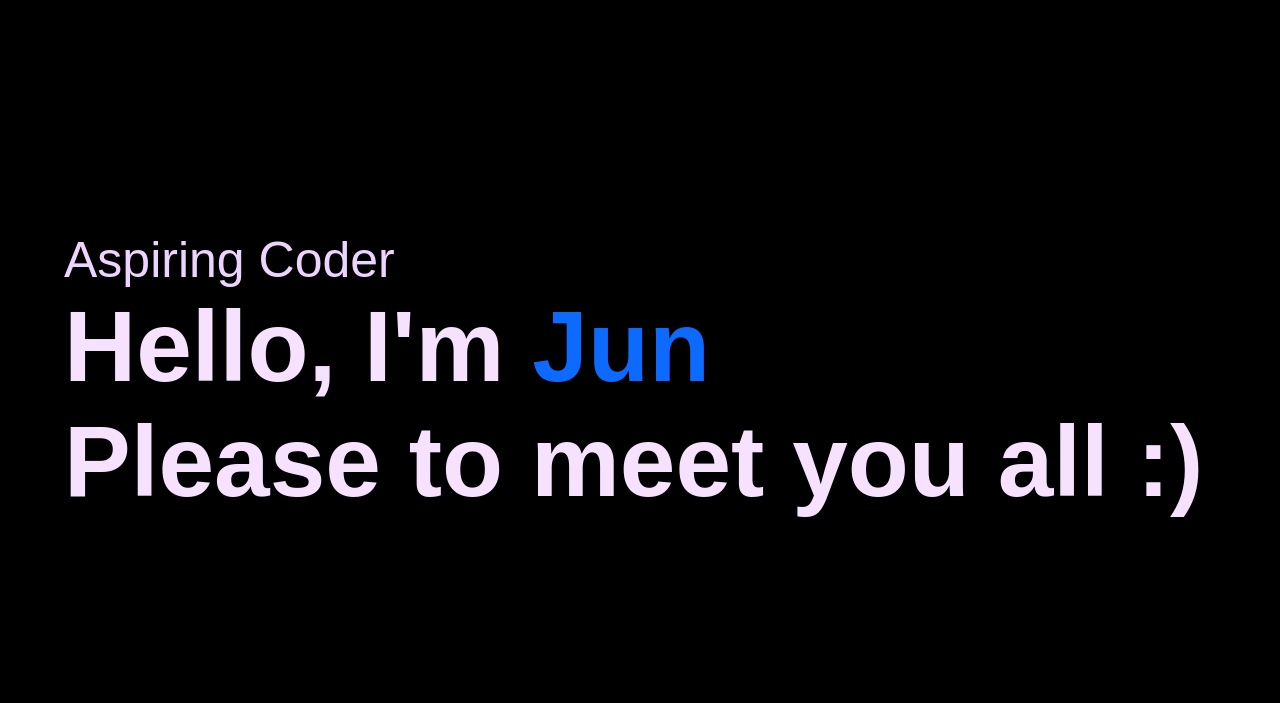
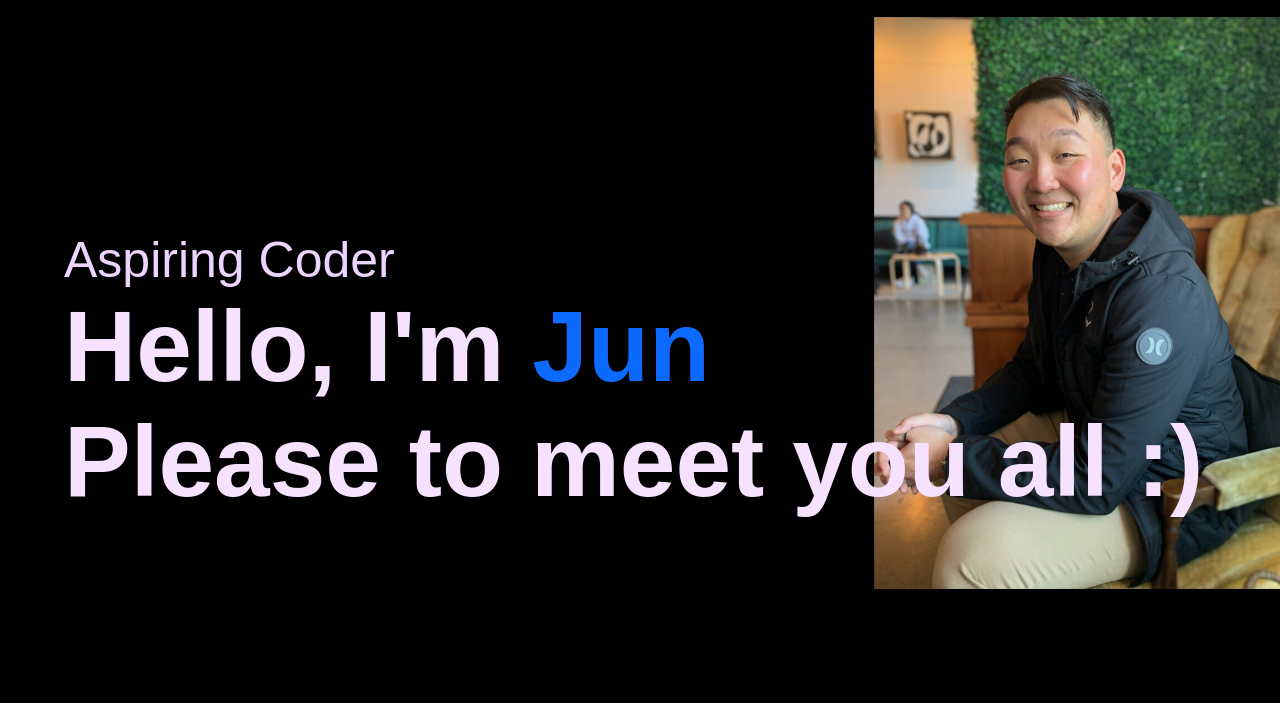
Before and after one commit to OniKamiSamma/junwlee, a plain HTML site: page index.html in a window 1280 px wide. Shown: the part 97-800 px from the top of the page. Drawn offline with Linux system fonts and the light colour scheme.

Commit message:
Update style.css

```diff
--- a/style.css
+++ b/style.css
@@ -19,7 +19,7 @@ body{
 #header{
     width: 100%;
     height: 100vh;
-    background-image: "Me.png";
+    background-image: url("Me.png");
     background-size: cover;
     background-position: center;
 
```
